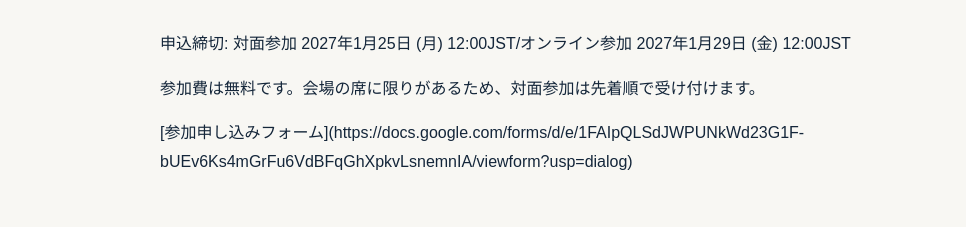
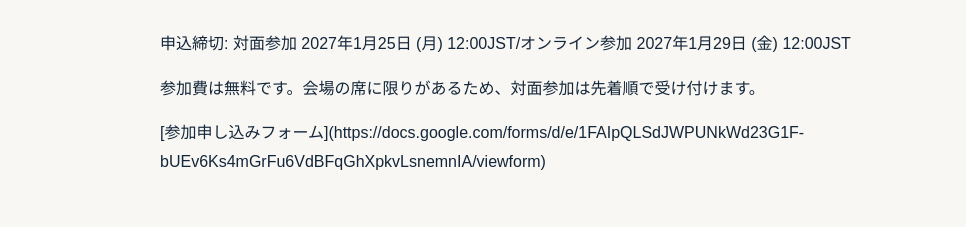
Before and after one commit to akio-tomiya/lattice-school-2027, a plain HTML site: page index.html in a window 1280 px wide. Shown: the part 1693-1920 px from the top of the page, without its empty margins (0-966 px from the left). Drawn offline with Linux system fonts and the light colour scheme.

Commit message:
Update index.html

```diff
--- a/index.html
+++ b/index.html
@@ -116,7 +116,7 @@
         <h2>参加申込</h2>
         <p>申込締切: 対面参加 2027年1月25日 (月) 12:00JST/オンライン参加 2027年1月29日 (金) 12:00JST<p>
         <p>参加費は無料です。会場の席に限りがあるため、対面参加は先着順で受け付けます。</p>
-        <p>[参加申し込みフォーム](https://docs.google.com/forms/d/e/1FAIpQLSdJWPUNkWd23G1F-bUEv6Ks4mGrFu6VdBFqGhXpkvLsnemnIA/viewform?usp=dialog)
+        <p>[参加申し込みフォーム](https://docs.google.com/forms/d/e/1FAIpQLSdJWPUNkWd23G1F-bUEv6Ks4mGrFu6VdBFqGhXpkvLsnemnIA/viewform)
       </section>
 
       <section id="organizers">
```
